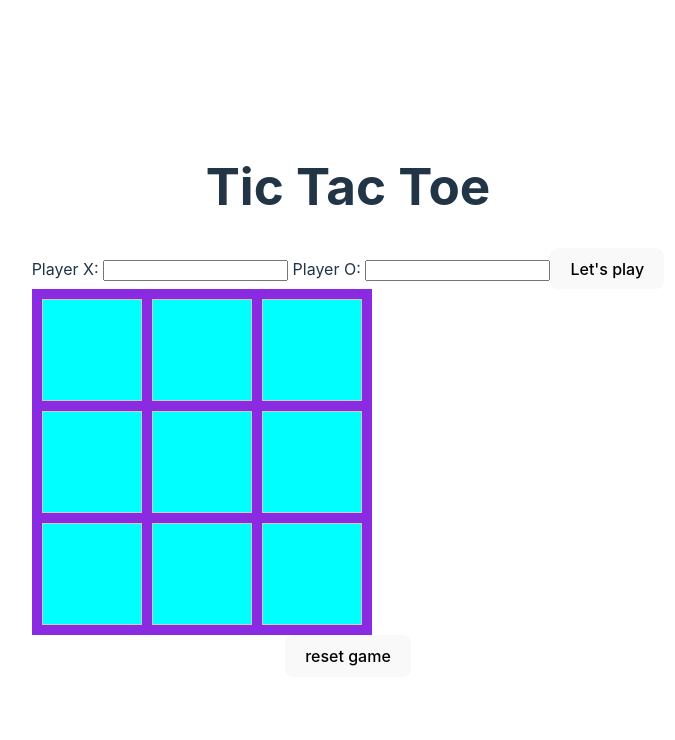
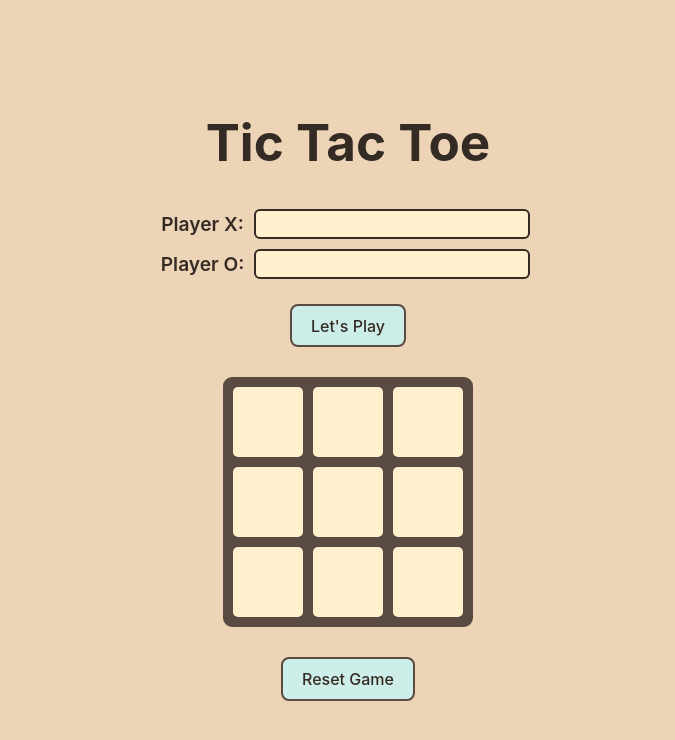
Before and after one commit to jessworks/fed23-tictactoe, a Vue app: page / in a window 1280 px wide. Shown: the top 740 px of the page, without its empty margins (292-967 px from the left). Built offline with nearby package versions, Linux system fonts and the light colour scheme.

Commit message:
feat: App.vue, TicTacToe.vue: added styling

```diff
--- a/src/App.vue
+++ b/src/App.vue
@@ -8,6 +8,10 @@ import TicTacToe from './components/TicTacToe.vue';
  <TicTacToe></TicTacToe>
 </template>
 
-<style scoped>
+<style>
+body {
+    background-color: #edd4b6;
+    color: #342b25;
+}
 
 </style>
--- a/src/components/TicTacToe.vue
+++ b/src/components/TicTacToe.vue
@@ -16,8 +16,6 @@ const confirmNames = () => {
 };
 
 const handleClick = (i: number) => {
-  console.log(`cell ${i} clicked`);
-
   if (grid.value[i] === "") {
     grid.value[i] = currentPlayer.value;
     currentPlayer.value = currentPlayer.value === "X" ? "O" : "X";
@@ -37,49 +35,87 @@ const resetGame = () => {
 
 <template>
   <div v-if="!namesConfirmed" class="add-players">
-    <label>
+    <label class="player-names">
       Player X:
       <input v-model="playerX" />
     </label>
-    <label>
+    <label class="player-names">
       Player O:
       <input v-model="playerO" />
     </label>
-    <button @click="confirmNames">Let's play</button>
+    <button @click="confirmNames">Let's Play</button>
   </div>
 
-  <p v-if="namesConfirmed">{{ currentPlayer === "X" ? playerX : playerO }}'s turn </p>
+  <p v-if="namesConfirmed" class="player-turn">{{ currentPlayer === "X" ? playerX : playerO }}'s turn </p>
 
-  <div class="grid">
-    <div v-for="(cell, i) in grid" :key="i" class="cell" @click="handleClick(i)">
-      {{ cell }}
+  <div class="grid-container">
+    <div class="grid">
+      <div v-for="(cell, i) in grid" :key="i" class="cell" @click="handleClick(i)">
+        {{ cell }}
+      </div>
     </div>
   </div>
 
-  <button @click="resetGame">reset game</button>
+  <button @click="resetGame">Reset Game</button>
 
 </template>
 
 
 <style scoped>
+.player-names {
+  display: block;
+  font-size: 1.2rem;
+  font-weight: 600;
+}
+
+input {
+  font-size: 1.3rem;
+  background-color: #ffefcd;
+  border: 2px solid #342b25;
+  border-radius: 6px;
+  margin: 5px;
+}
+
+button {
+  color: #342b25;
+  background-color:#cdede8;
+  margin: 20px;
+  border: 2px solid #5a4b42;
+}
+
+.player-turn {
+  font-size: 1.2rem;
+  font-weight: 600;
+}
+
+.grid-container {
+  display: flex;
+  justify-content: center;
+}
+
 .grid {
+
   display: grid;
   grid-template-columns: repeat(3, 1fr);
   gap: 10px;
-  width: 320px;
-  border: 10px solid blueviolet;
-  background-color: blueviolet;
+  width: 230px;
+  border: 10px solid #5a4b42;
+  border-radius: 9px;
+  margin: 10px;
+  background-color: #5a4b42;
 }
 
 .cell {
   display: flex;
   align-items: center;
   justify-content: center;
-  height: 100px;
-  border: 1px solid #ccc;
+  height: 70px;
+  border-radius: 5px;
   cursor: pointer;
-  font-size: 18px;
-  background-color: aqua;
+  font-size: 2rem;
+  font-weight: bold;
+  color: #184550;
+  background-color: #ffefcd;
 }
 
 </style>
```
